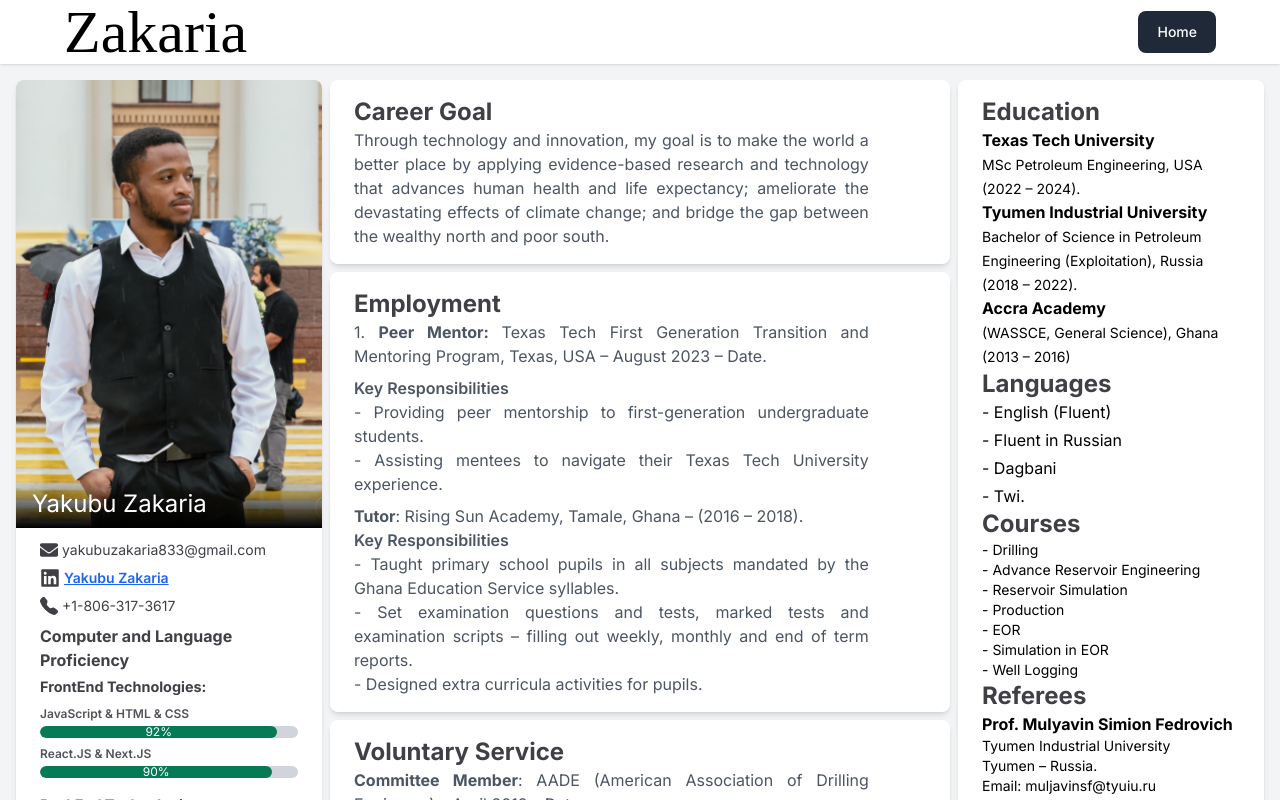
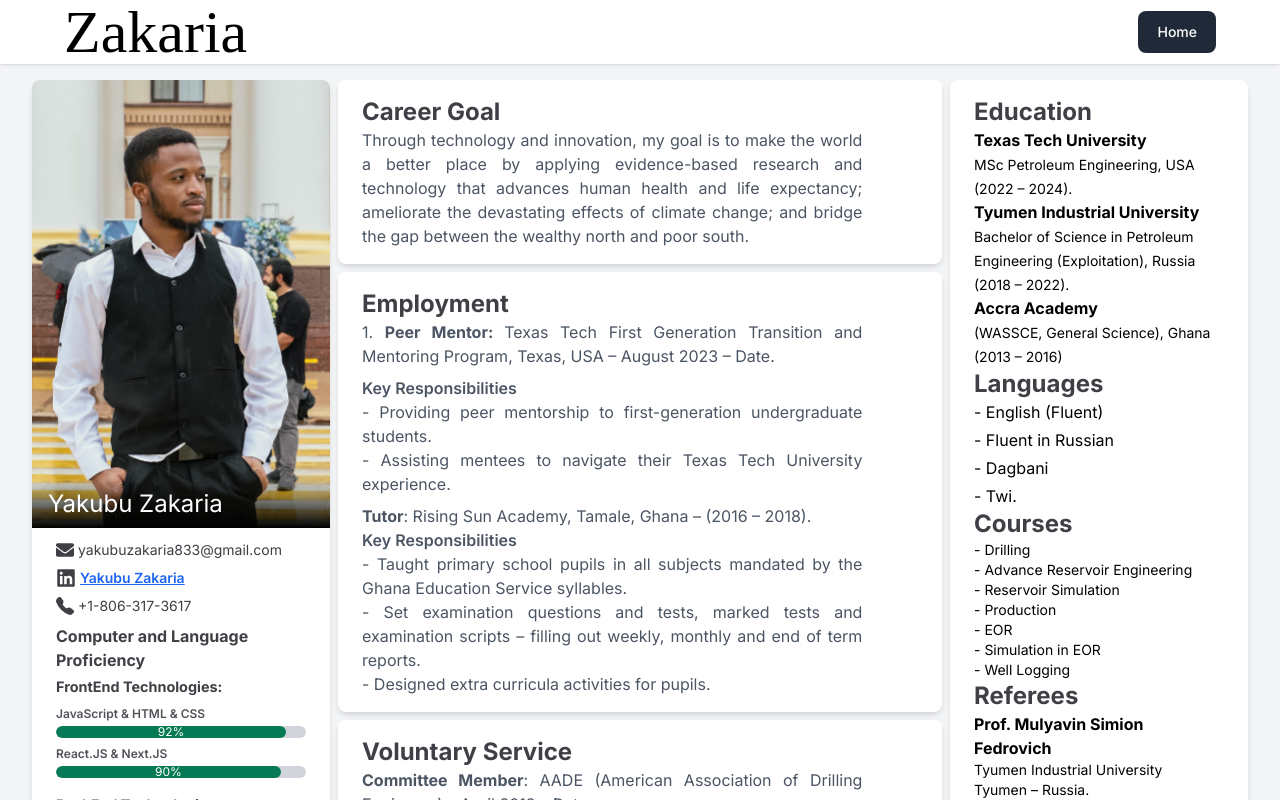
Before and after one commit to zakjak/portfolio, a Next.js app: page /about in a window 1280 px wide. Shown: the top 800 px of the page. Built offline with nearby package versions, Linux system fonts and the light colour scheme; a web font is replaced by a local one.

Commit message:
fixed ui bug on the about page

```diff
--- a/app/about/page.js
+++ b/app/about/page.js
@@ -7,7 +7,7 @@
 const page = () => {
 
   return (
-    <div className='min-h-screen p-4 grid grid-cols-8 gap-2 w-full'>
+    <div className='min-h-screen w-[95%] grid grid-cols-8 gap-2 mx-auto py-4'>
       <AboutLeft />
       <div className='col-span-8 w-full lg:col-span-6 grid md:grid-cols-6 gap-2'>
         <AboutSmall />
```
